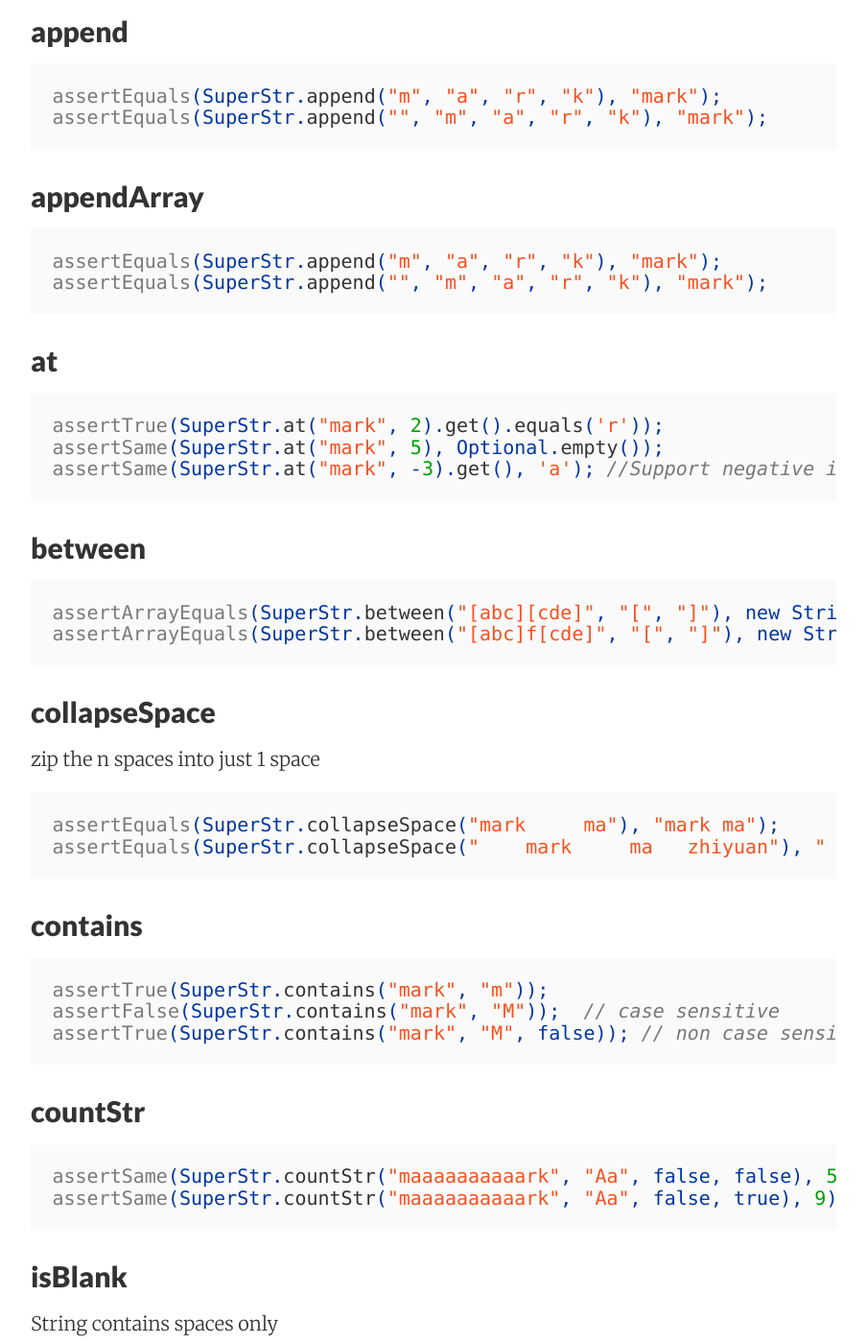
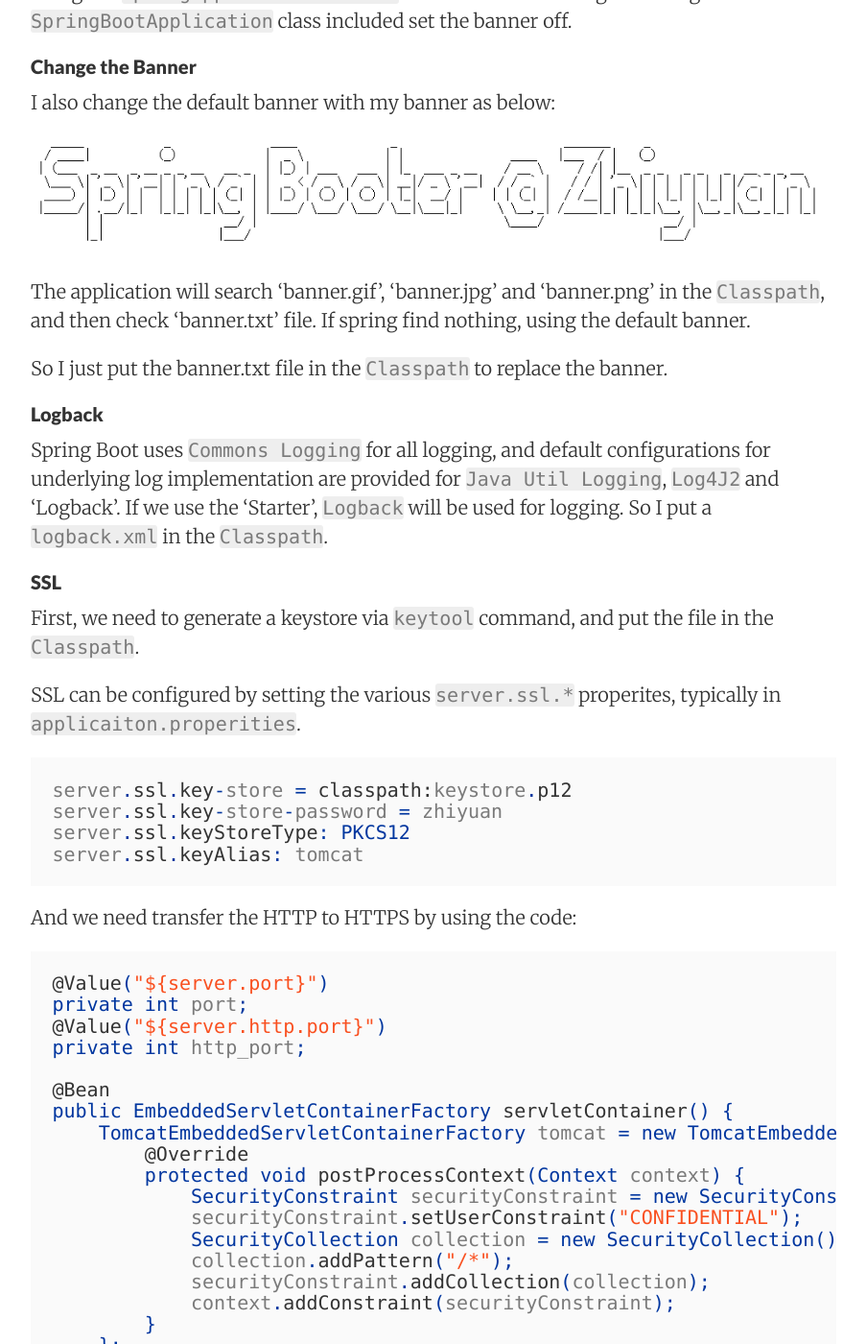
Before and after one commit to zhiyuanMA/zhiyuanMA.github.io, a Jekyll site: the page built from _posts/2017-01-10-spring-booter.md, in a window 1280 px wide and 1400 px high, scrolled down 828 px. Shown: the whole window at 96% size, without its empty margins (188-1091 px from the left). Built offline with Jekyll 4.4.1, drawn with Linux system fonts in a browser that asks for light colours; some of the changed text lies outside the part shown.

Commit message:
update post

````diff
--- a/_posts/2017-01-10-spring-booter.md
+++ b/_posts/2017-01-10-spring-booter.md
@@ -1,148 +1,149 @@
 ---
 layout:     post
-title:      A Showcase of Spring Boot
+title:      A Showcase of Spring Boot -- spring-booter
 categories: Java
 ---
 
-The **SuperStr** is a [Java String Utils Library](https://github.com/zhiyuanMA/SuperStr) I released in Github. Easy, simple and clear to use.
+Spring Boot makes it easy to create stand-alone, production-grade Spring based Applications. `spring-booter` is a showcase project of Spring Boot to be used as a quick starter for creating a **microservice** application.
+
+## About the spring-booter
+#### Customize SpringApplication using Builder
+
+I close the command line properties for the applicaiton since it's not safe for a released service in product environment.
+
+```java
+new SpringApplicationBuilder().addCommandLineProperties(false).build().run(BooterApplication.class, args);
+```
+
+Using the `SpringApplicationBuilder` we can do lots of things to config `SpringBootApplication` class included set the banner off.
+
+#### Change the Banner
+I also change the default banner with my banner as below:
+
+![banner](/images/springbooter/banner.png)
+
+The application will search 'banner.gif', 'banner.jpg' and 'banner.png' in the `Classpath`, and then check 'banner.txt' file. If spring find nothing, using the default banner.
+
+So I just put the banner.txt file in the `Classpath` to replace the banner.
+
+#### Logback
+Spring Boot uses `Commons Logging` for all logging, and default configurations for underlying log implementation are provided for `Java Util Logging`, `Log4J2` and 'Logback'. If we use the 'Starter', `Logback` will be used for logging. So I put a `logback.xml` in the `Classpath`.
+
+#### SSL
+First, we need to generate a keystore via `keytool` command, and put the file in the `Classpath`.
 
 
-## slice
-Just like the **slice** methon in JavaScript
+SSL can be configured by setting the various `server.ssl.*` properites, typically in `applicaiton.properities`.
 
 ```java
-// delete characters
-assertEquals(SuperStr.slice("mazhiyuan", 0, 1), "azhiyuan");
-assertEquals(SuperStr.slice("mazhiyuan", 0, 10), "");
-assertEquals(SuperStr.slice("mazhiyuan", 0, 0), "mazhiyuan");
-assertEquals(SuperStr.slice("mazhiyuan", 3, 2), "mazyuan");
-
-//insert or replace characters
-assertEquals(SuperStr.slice("mazhiyuan", 4, 3, "b"), "mazhban");
-assertEquals(SuperStr.slice("mazhiyuan", 4, 3, "b", "d", "w"), "mazhbdwan");
-assertEquals(SuperStr.slice("mazhiyuan", 4, 0, "b", "d"), "mazhbdiyuan");
+server.ssl.key-store = classpath:keystore.p12
+server.ssl.key-store-password = zhiyuan
+server.ssl.keyStoreType: PKCS12
+server.ssl.keyAlias: tomcat
 ```
 
-## append
+And we need transfer the HTTP to HTTPS by using the code:
 
 ```java
-assertEquals(SuperStr.append("m", "a", "r", "k"), "mark");
-assertEquals(SuperStr.append("", "m", "a", "r", "k"), "mark");
+@Value("${server.port}")
+private int port;
+@Value("${server.http.port}")
+private int http_port;
+
+@Bean
+public EmbeddedServletContainerFactory servletContainer() {
+    TomcatEmbeddedServletContainerFactory tomcat = new TomcatEmbeddedServletContainerFactory() {
+        @Override
+        protected void postProcessContext(Context context) {
+            SecurityConstraint securityConstraint = new SecurityConstraint();
+            securityConstraint.setUserConstraint("CONFIDENTIAL");
+            SecurityCollection collection = new SecurityCollection();
+            collection.addPattern("/*");
+            securityConstraint.addCollection(collection);
+            context.addConstraint(securityConstraint);
+        }
+    };
+    tomcat.addAdditionalTomcatConnectors(initiateHttpConnector());
+    return tomcat;
+}
+
+private Connector initiateHttpConnector() {
+    Connector connector = new Connector("org.apache.coyote.http11.Http11NioProtocol");
+    connector.setScheme("http");
+    connector.setPort(http_port);
+    connector.setSecure(false);
+    connector.setRedirectPort(port);
+    return connector;
+}
 ```
 
-
-## appendArray
+#### Swagger-UI
+Swagger is a powerful open source framework backed by a large ecosystem of tools that helps you design, build, document, and consume your RESTful APIs.
 
 ```java
-assertEquals(SuperStr.append("m", "a", "r", "k"), "mark");
-assertEquals(SuperStr.append("", "m", "a", "r", "k"), "mark");
+<dependency>
+    <groupId>io.springfox</groupId>
+    <artifactId>springfox-swagger2</artifactId>
+    <version>2.6.1</version>
+</dependency>
+<dependency>
+    <groupId>io.springfox</groupId>
+    <artifactId>springfox-swagger-ui</artifactId>
+    <version>2.6.1</version>
+</dependency>
 ```
 
-## at
+We also need a config class to make `Swagger` work.
 
 ```java
-assertTrue(SuperStr.at("mark", 2).get().equals('r'));
-assertSame(SuperStr.at("mark", 5), Optional.empty());
-assertSame(SuperStr.at("mark", -3).get(), 'a'); //Support negative index
+@Configuration
+@EnableSwagger2
+public class Swagger {
+    @Bean
+    public Docket createRestApi() {
+        return new Docket(DocumentationType.SWAGGER_2)
+                .apiInfo(apiInfo())
+                .select()
+                .apis(RequestHandlerSelectors.basePackage("me.zhiyuan.spring.booter.web")) //the package path of controller class
+                .paths(PathSelectors.any())
+                .build();
+    }
+
+    private ApiInfo apiInfo() {
+        return new ApiInfoBuilder()
+                .title("Spring Booter RESTful APIs")
+                .description("A Spring Boot Showcase with RESTful APIs, Guava Cache and JPA")
+                .termsOfServiceUrl("https://zhiyuanma.github.io/")
+                .version("1.0")
+                .build();
+    }
+}
 ```
 
-## between
+After this, forward to the URL -- `http://localhost:8000/swagger-ui.html`
+
+![swagger-ui](/images/springbooter/swagger-ui.png)
+
+#### Guava cache
+
+The cache abstraction does not provide an actual store and relies on abstraction materialized by the `org.springframework.cache.Cache` and `org.springframework.cache.CacheManager` interfaces. Spring Boot auto-configures a suitable `CacheManager` according to the implementation as long as the caching support is enabled via the `@EnableCaching` annotation. In general, we do not need to tell Spring Boot which `CacheManager` to use, just put the dependency in the `pom.xml`.
 
 ```java
-assertArrayEquals(SuperStr.between("[abc][cde]", "[", "]"), new String[]{"abc", "cde"});
-assertArrayEquals(SuperStr.between("[abc]f[cde]", "[", "]"), new String[]{"abc", "cde"});
+<dependency>
+    <groupId>com.google.guava</groupId>
+    <artifactId>guava</artifactId>
+    <version>20.0</version>
+</dependency>
+<dependency>
+    <groupId>org.springframework.boot</groupId>
+    <artifactId>spring-boot-starter-cache</artifactId>
+</dependency>
 ```
 
-## collapseSpace
-
-zip the n spaces into just 1 space
-
-```java
-assertEquals(SuperStr.collapseSpace("mark     ma"), "mark ma");
-assertEquals(SuperStr.collapseSpace("    mark     ma   zhiyuan"), " mark ma zhiyuan");
-```
-
-## contains
-
-```java
-assertTrue(SuperStr.contains("mark", "m"));
-assertFalse(SuperStr.contains("mark", "M"));  // case sensitive
-assertTrue(SuperStr.contains("mark", "M", false)); // non case sensitive
-```
-
-## countStr
-
-```java
-assertSame(SuperStr.countStr("maaaaaaaaaark", "Aa", false, false), 5); // non case sensitive and without allow overlapping
-assertSame(SuperStr.countStr("maaaaaaaaaark", "Aa", false, true), 9); // non case sensitive and with allow overlapping
-```
-
-## isBlank
-
-String contains spaces only
-
-```java
-assertFalse(SuperStr.isBlank(" a "));
-assertTrue(SuperStr.isBlank(" "));
-assertFalse(SuperStr.isBlank(""));
-assertFalse(SuperStr.isBlank(null));
-```
+Now Spring Boot will use `Google Guava` to provide caching service.
 
 
-## insert
-
-```java
-assertEquals(SuperStr.insert("mk ma", "ar", 1), "mark ma");
-assertEquals(SuperStr.insert("mk ma", "ar", 6), "mk ma"); // if index > value.length, return the value
-```
-
-## left, mid and right Trim
-
-```java
-//left
-assertEquals(SuperStr.leftTrim("      mark"), "mark");
-assertEquals(SuperStr.leftTrim("      mark    "), "mark    ");
-assertEquals(SuperStr.leftTrim("      mar k"), "mar k");
-
-//right
-assertEquals(SuperStr.rightTrim("mark    "), "mark");
-assertEquals(SuperStr.rightTrim("      mark    "), "      mark");
-assertEquals(SuperStr.rightTrim("mar k      "), "mar k");
-
-//mid
-assertEquals(SuperStr.midTrim("mark    "), "mark    ");
-assertEquals(SuperStr.midTrim("mar k      "), "mark      ");
-
-```
-
-## isNotBlank
-
-```java
-assertTrue(SuperStr.isNotBlank("  a"));
-assertFalse(SuperStr.isNotBlank("  "));
-assertFalse(SuperStr.isNotBlank(null));
-assertFalse(SuperStr.isNotBlank(""));
-```
-
-## trims
-
-remove all the non-blank String in an Array
-
-```java
-assertArrayEquals(SuperStr.trims(new String[]{"ma", "rk", null, "", "  "}), new String[]{"ma", "rk"});
-```
-
-## reverse
-
-```java
-assertEquals(SuperStr.reverse("mark"), "kram");
-```
-
-## removeNonWords
-
-```java
-assertEquals(SuperStr.removeNonWords("ma^%$rk"), "mark");
-```
+There are 3 annotations, `Cacheable`, `CachePut` and `CacheEvict`. `Cacheable` for the simple select method, `CachePut` for the update or add method and `CacheEvict` for the delete method. All of them need a attribute `value` which indicate the `cache-names` in the `application.properties`, and attribute `key` for the keyword in the cache, I set the same keyword in my [code](https://github.com/zhiyuanMA/spring-booter/blob/master/src/main/java/me/zhiyuan/spring/booter/service/BooterServiceImpl.java) to make the caching work better.
 
 
-There are some othe useful methods in the **SuperStr**, if you like, check out the [source code](https://github.com/zhiyuanMA/SuperStr) from Github now!
+You can check out the whole codes from [here](https://github.com/zhiyuanMA/spring-booter).
````
Also changed, not shown: _posts/2016-12-12-java-string-utils.md (+1 -1 lines), images/springbooter/banner.png (added), images/springbooter/swagger-ui.png (added).
